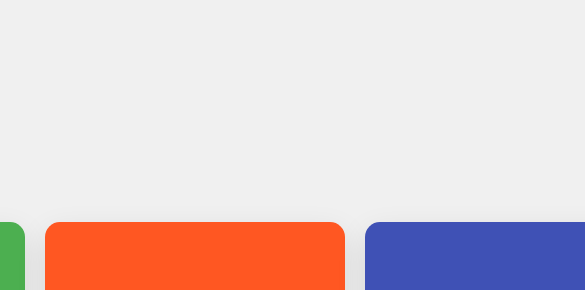
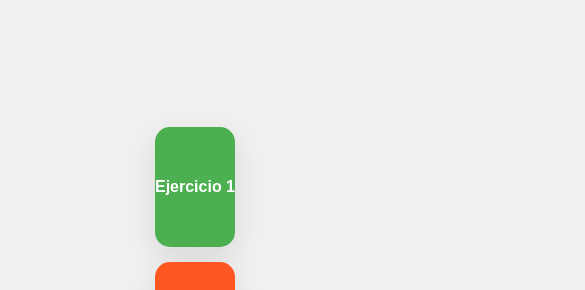
Before and after one commit to n0gu1/automatas1, a plain HTML site: page index.html in a window 390 px wide. Shown: the part 100-390 px from the top of the page, 585 px wide, since content can reach past the window. Drawn offline with Linux system fonts and the light colour scheme.

Commit message:
Update index.css

```diff
--- a/css/index.css
+++ b/css/index.css
@@ -30,6 +30,7 @@ body {
     box-shadow: 0 10px 30px rgba(0, 0, 0, 0.1);
     transform-style: preserve-3d;
     transition: transform 0.5s ease, box-shadow 0.5s ease;
+    text-align: center; /* Asegura que el texto esté centrado */
 }
 
 .card-content h1 {
@@ -59,3 +60,32 @@ body {
 .card-3 .card-content {
     background-color: #3F51B5; /* Azul */
 }
+
+/* Ajustes para pantallas más pequeñas */
+@media (max-width: 768px) {
+    .cards-container {
+        flex-direction: column;
+        align-items: center;
+        gap: 15px;
+    }
+
+    .card-content {
+        width: 130%; /* O ajusta este valor según sea necesario */
+        height: 150px;
+    }
+
+    .card-content h1 {
+        font-size: 18px; /* Reduce el tamaño del texto */
+    }
+}
+
+@media (max-width: 480px) {
+    .card-content {
+        width: 100%; /* Ajusta el ancho para pantallas muy pequeñas */
+        height: 120px; /* Reduce aún más la altura */
+    }
+
+    .card-content h1 {
+        font-size: 16px; /* Reduce aún más el tamaño del texto */
+    }
+}
```
